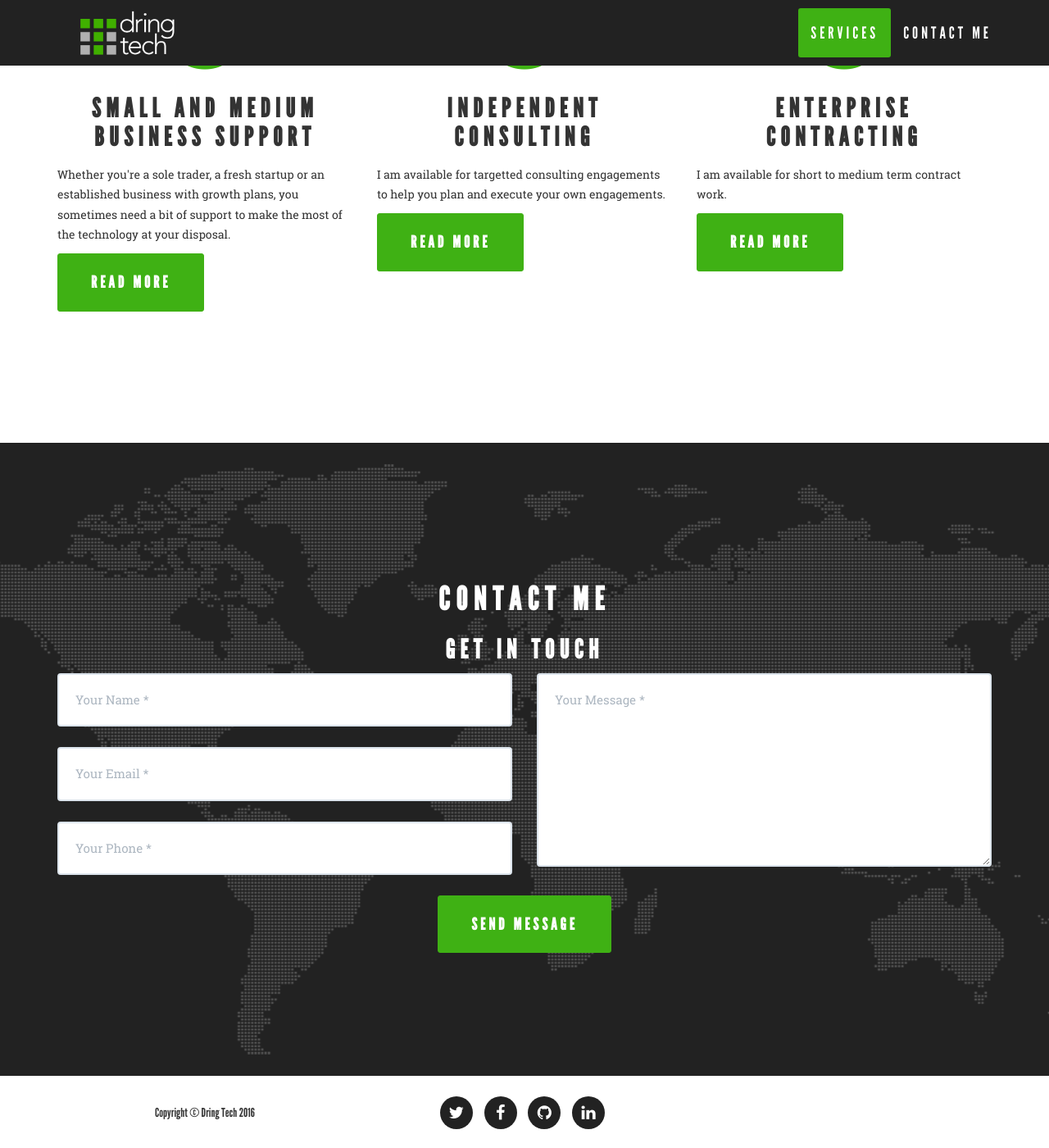
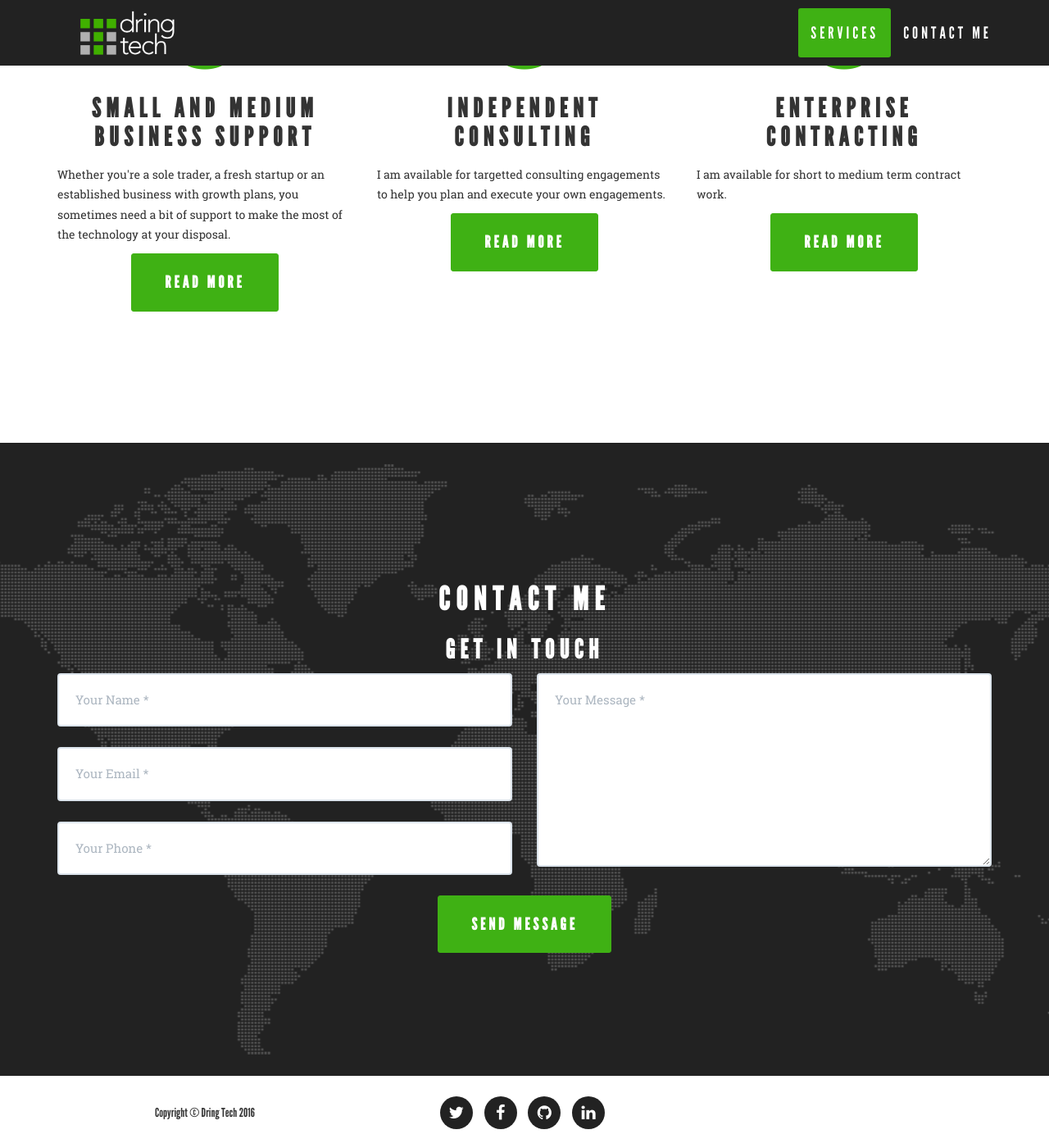
Before and after one commit to dringtech/dringtech.github.io, a Jekyll site: the page built from index.html, in a window 1280 px wide and 1400 px high, scrolled down 1107 px. Shown: the whole window at 82% size. Built offline with Jekyll 4.4.1, drawn with Linux system fonts in a browser that asks for light colours.

Commit message:
Fixing styling

```diff
--- a/_includes/sections/services.html
+++ b/_includes/sections/services.html
@@ -14,7 +14,7 @@
       <h1>{{service.title}}</h1>
     </header>
     <p>{{ service.summary }}</p>
-    <p><a class="btn btn-xl" href="#{{ modalId }}" class="portfolio-link" data-toggle="modal">Read more</a></p>
+    <p class="text-center"><a class="btn btn-xl" href="#{{ modalId }}" class="portfolio-link" data-toggle="modal">Read more</a></p>
   </article>
 
   {% capture modalRaw %}{% include services/{{ service.precis }} %}{% endcapture %}
--- a/_sass/modal.scss
+++ b/_sass/modal.scss
@@ -16,7 +16,6 @@ aside.modal {
       padding: 0;
       padding-top: 25px;
       padding-bottom: 25px;
-      overflow-y: scroll;
     }
 
     h2 {
```
